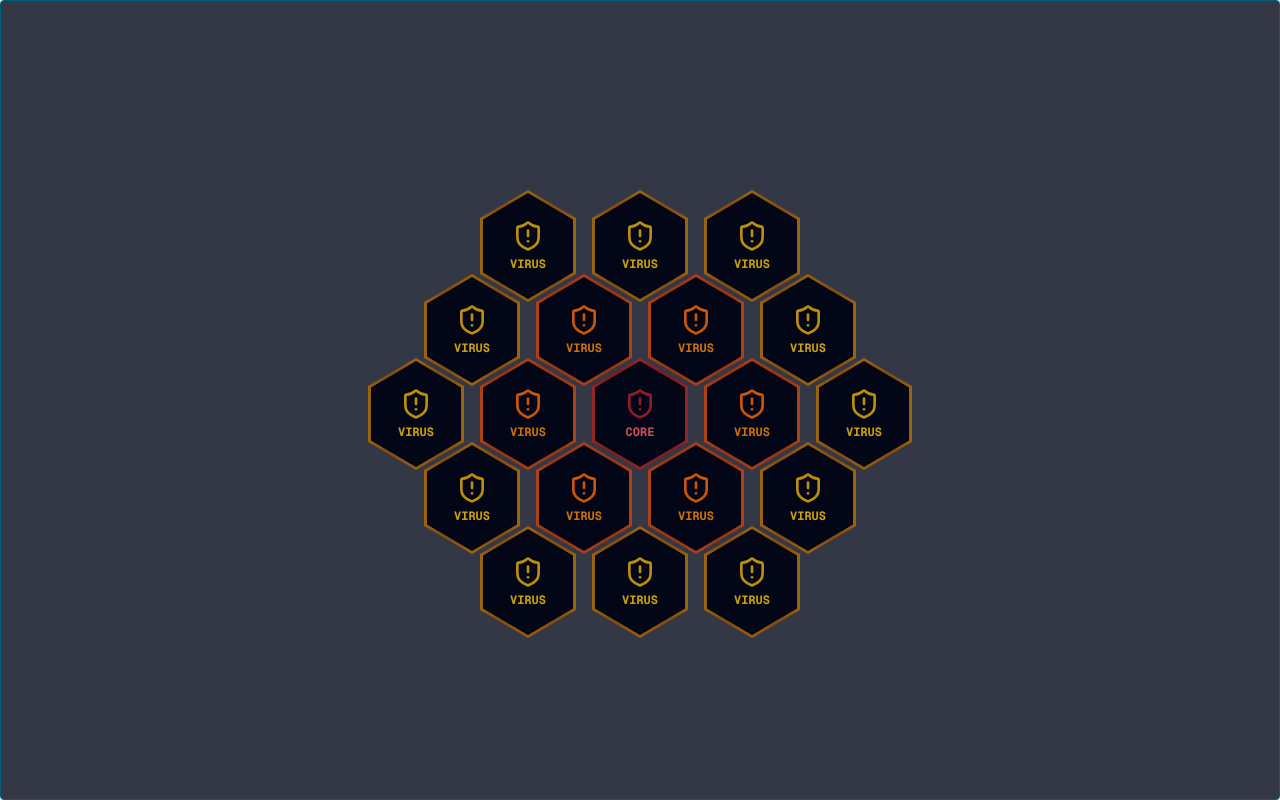
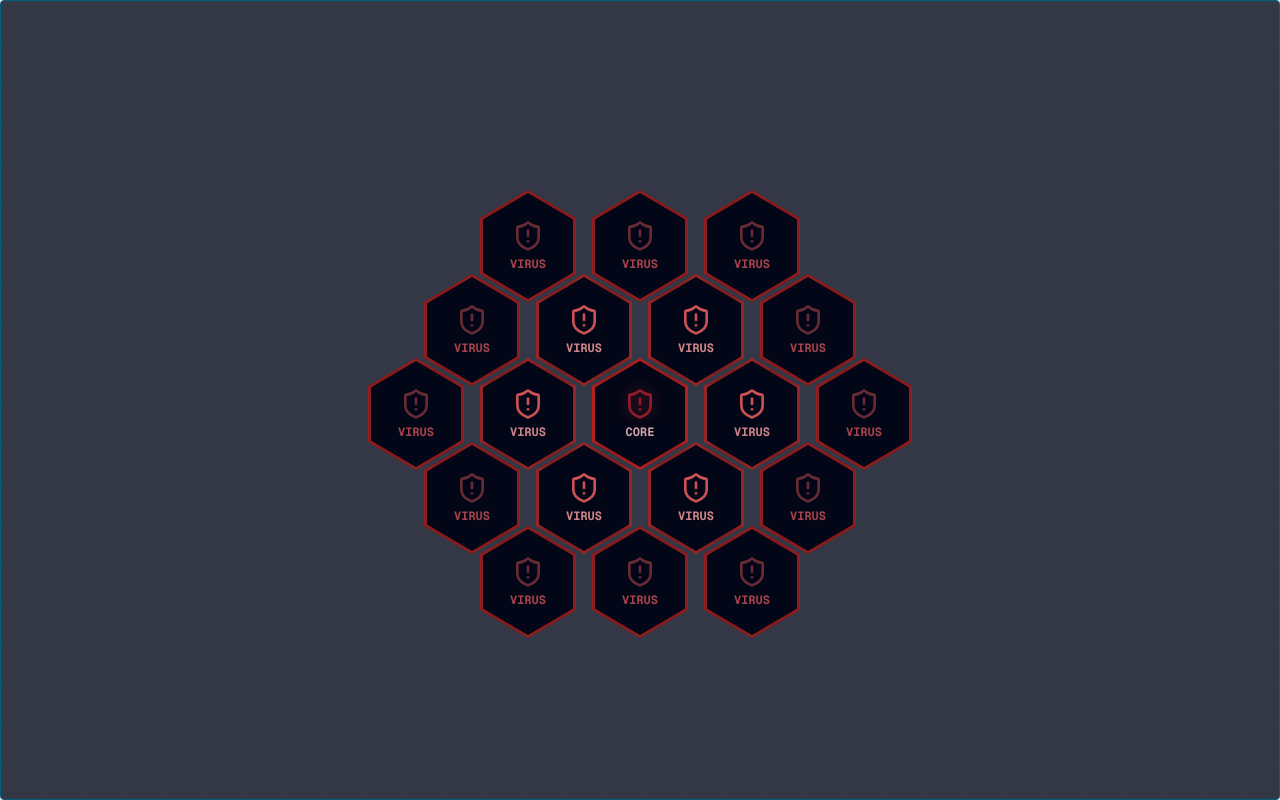
Before and after one commit to Mvss-01/cybersecurity, a Next.js app: page /main in a window 1280 px wide. Built offline with nearby package versions, Linux system fonts and the light colour scheme.

Commit message:
Updated colors

```diff
--- a/src/components/HexGrid.tsx
+++ b/src/components/HexGrid.tsx
@@ -99,24 +99,26 @@ export default function HexGrid() {
                             let iconColorClass = 'text-cyan-600';
                             let textColorClass = 'text-cyan-600';
                             let label = 'SECURE';
-
                             if (isVirus) {
                                 label = isBoss ? 'CORE' : 'VIRUS';
+
                                 if (node.difficulty === 'easy') {
-                                    bgColor = '#854d0e';
-                                    shadowColor = 'rgba(234, 179, 8, 0.5)';
-                                    iconColorClass = 'text-yellow-500';
-                                    textColorClass = 'text-yellow-400';
+                                    bgColor = '#891919ff'; // Tailwind red-950: Very dark, almost black-red (low threat)
+                                    shadowColor = 'rgba(248, 113, 113, 0.15)'; // Faint, subtle glow
+                                    iconColorClass = 'text-red-400 opacity-50';
+                                    textColorClass = 'text-red-400 opacity-80';
+
                                 } else if (node.difficulty === 'medium') {
-                                    bgColor = '#9a3412';
-                                    shadowColor = 'rgba(249, 115, 22, 0.5)';
-                                    iconColorClass = 'text-orange-500';
-                                    textColorClass = 'text-orange-400';
+                                    bgColor = '#7f1d1d'; // Tailwind red-900: Standard dark red (moderate threat)
+                                    shadowColor = 'rgba(239, 68, 68, 0.5)'; // Medium red glow
+                                    iconColorClass = 'text-red-400';
+                                    textColorClass = 'text-red-300';
+
                                 } else if (node.difficulty === 'hard') {
-                                    bgColor = '#7f1d1d';
-                                    shadowColor = 'rgba(239, 68, 68, 0.5)';
-                                    iconColorClass = 'text-red-500 animate-pulse';
-                                    textColorClass = 'text-red-400';
+                                    bgColor = '#991b1b'; // Tailwind red-800: Brighter, aggressive red base (high threat)
+                                    shadowColor = 'rgba(220, 38, 38, 0.9)'; // Intense, harsh red glow
+                                    iconColorClass = 'text-red-500 animate-pulse drop-shadow-[0_0_8px_rgba(239,68,68,0.8)]';
+                                    textColorClass = 'text-red-200 font-bold';
                                 }
                             }
 
```
